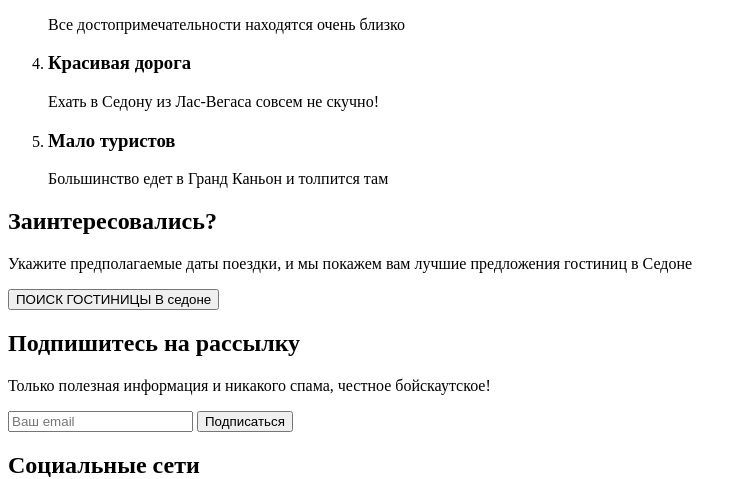
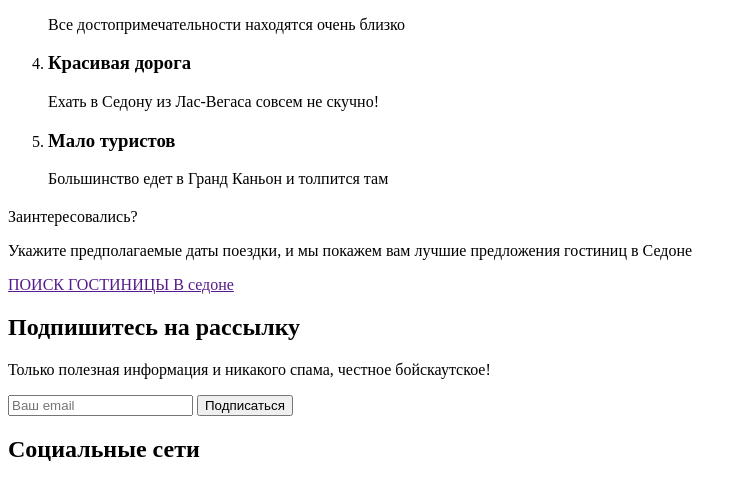
Before and after one commit to alexkub90/Sedona, a plain HTML site: page index.html in a window 1280 px wide. Shown: the part 856-1335 px from the top of the page, without its empty margins (0-747 px from the left). Drawn offline with Linux system fonts and the light colour scheme.

Commit message:
Отредактировал блок поиск гостиниц

```diff
--- a/index.html
+++ b/index.html
@@ -114,16 +114,14 @@
       </ol>
     </section>
     <!-- Блок поиска гостиницы -->
-    <section class="hotels">
-      <h2 class="hotels-title">Заинтересовались?</h2>
-      <p class="hotels-description">
+    <section class="hotels-search">
+      <h2 class="visually-hidden"></h2>
+      <p class="hotels-search-title">Заинтересовались?</p>
+      <p class="hotels-search-description">
         Укажите предполагаемые даты поездки, и мы покажем вам лучшие
         предложения гостиниц в Седоне
       </p>
-      <!-- Переделать на ссылку -->
-      <button class="hotels-button" type="button">
-        <span class="visually-hidden">ПОИСК ГОСТИНИЦЫ В седоне</span>
-      </button>
+      <a class="hotels-search-button" href="">ПОИСК ГОСТИНИЦЫ В седоне</a>
     </section>
 
     <!-- Блок подписки на рассылку -->
```
